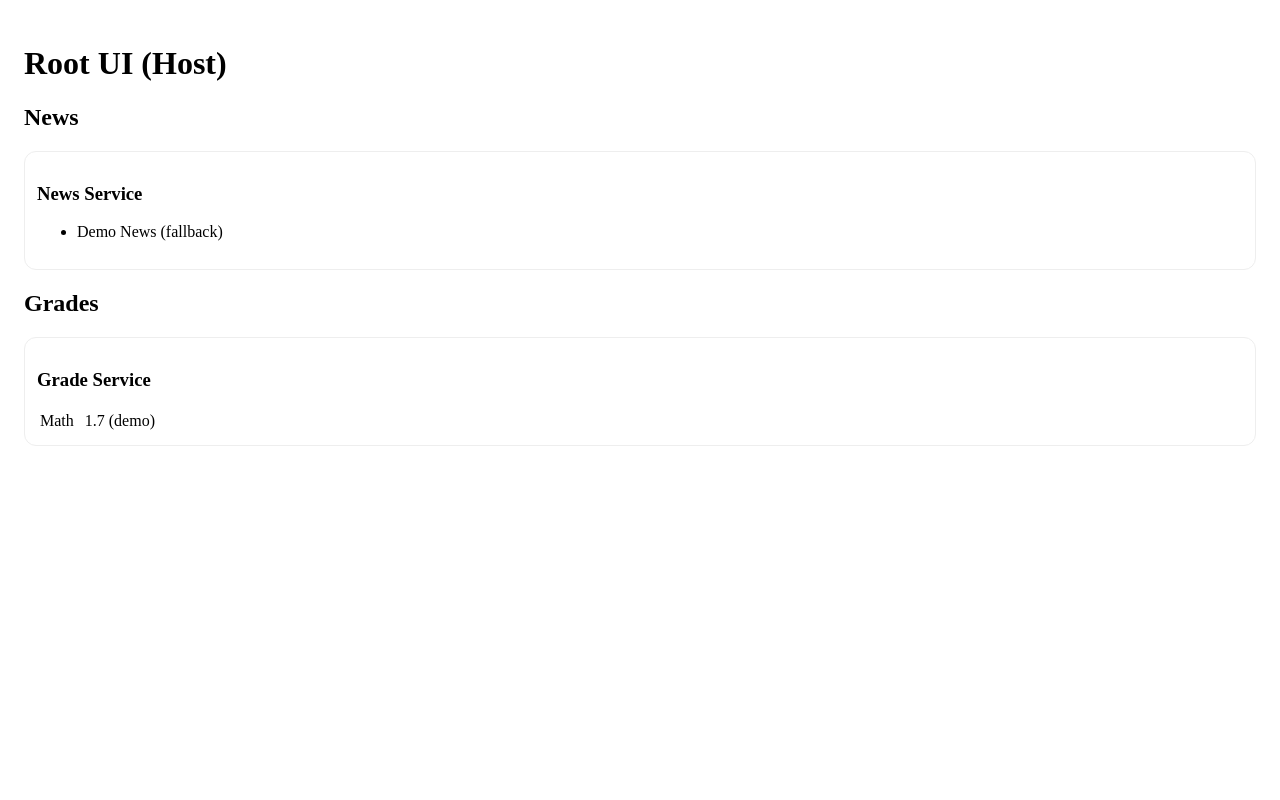
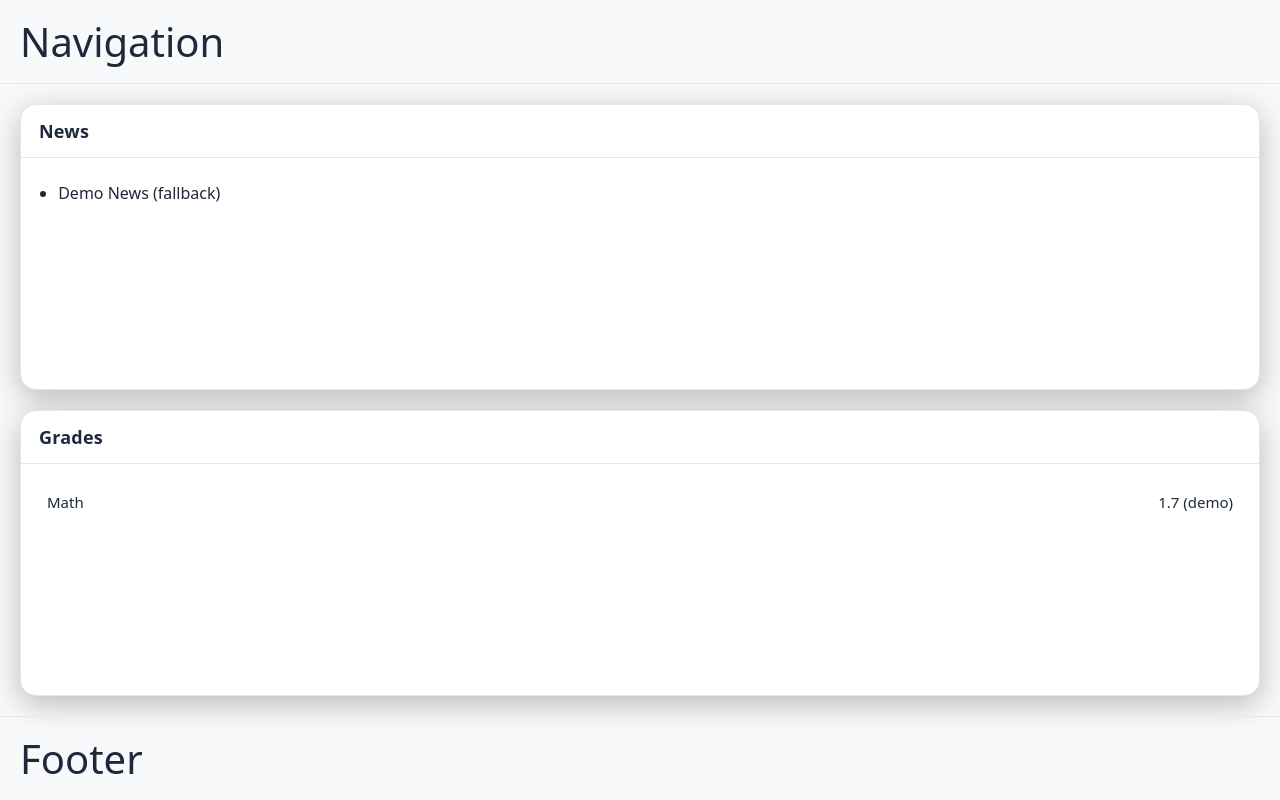
Before and after one commit to mfe-monolith-WAB4/monolith-ui, a React (Vite) app: page / in a window 1280 px wide. Built offline with nearby package versions, Linux system fonts and the light colour scheme; no server answers.

Commit message:
add:singelSpa

```diff
--- a/src/App.tsx
+++ b/src/App.tsx
@@ -1,62 +1,87 @@
-import {useEffect, useState} from 'react';
+import { useEffect, useState } from 'react'
+// wichtig: globales CSS laden (falls noch nicht)
+import './styles.css'
 
-function App() {
-    type NewsItem = { id: number; title: string };
-    const [items, setItems] = useState<NewsItem[]>([]);
+function SectionCard({
+                         title,
+                         loading,
+                         children,
+                     }: {
+    title: string
+    loading: boolean
+    children: React.ReactNode
+}) {
+    return (
+        <div className="card">
+            <div className="card-header">
+                <h2>{title}</h2>
+                {loading && <span className="muted">Loading…</span>}
+            </div>
+            <div className="card-body">
+                {children}
+                {loading && (
+                    <div className="loader" aria-busy="true" aria-live="polite">
+                        <div className="spinner" />
+                    </div>
+                )}
+            </div>
+        </div>
+    )
+}
 
-    type Grade = { course: string; grade: string };
-    const [grades, setGrades] = useState<Grade[]>([]);
+type NewsItem = { id: number; title: string }
+type Grade = { course: string; grade: string }
 
+export default function App() {
+    const [news, setNews] = useState<NewsItem[]>([])
+    const [grades, setGrades] = useState<Grade[]>([])
+    const [loadingNews, setLoadingNews] = useState(true)
+    const [loadingGrades, setLoadingGrades] = useState(true)
 
     useEffect(() => {
-        // Optional: hol dir Daten vom Mock-Backend (Hono) – sonst Demo‑Daten
         fetch('http://localhost:3000/api/news')
-            .then(r => r.ok ? r.json() : [])
-            .then(setItems)
-            .catch(() => setItems([{id: 1, title: 'Demo News (fallback)'}]));
-    }, []);
+            .then((r) => (r.ok ? r.json() : []))
+            .then(setNews)
+            .catch(() => setNews([{ id: 1, title: 'Demo News (fallback)' }]))
+            .finally(() => setLoadingNews(false))
+    }, [])
 
     useEffect(() => {
         fetch('http://localhost:3000/api/grades')
-            .then(r => r.ok ? r.json() : [])
+            .then((r) => (r.ok ? r.json() : []))
             .then(setGrades)
-            .catch(() => setGrades([{course: 'Math', grade: '1.7 (demo)'}]));
-    }, []);
+            .catch(() => setGrades([{ course: 'Math', grade: '1.7 (demo)' }]))
+            .finally(() => setLoadingGrades(false))
+    }, [])
 
     return (
-        <>
-            <div style={{padding: 16}}>
-                <h1>Root UI (Host)</h1>
+        <div className="app-shell">
+            <nav className="navbar">Navigation</nav>
 
-                <section style={{marginTop: 16}}>
-                    <h2>News</h2>
-                    <div style={{padding: 12, border: '1px solid #eee', borderRadius: 12}}>
-                        <h3>News Service</h3>
-                        <ul>
-                            {items.map(n => <li key={n.id}>{n.title}</li>)}
+            <main style={{ padding: 20, display: 'grid', gap: 20 }}>
+                <SectionCard title="News" loading={loadingNews}>
+                    <ul className="clean">
+                        {news.map((n) => (
+                            <li key={n.id}>{n.title}</li>
+                        ))}
                     </ul>
-                    </div>
-                </section>
+                </SectionCard>
 
-                <section style={{marginTop: 16}}>
-                    <h2>Grades</h2>
-                    <div style={{padding: 12, border: '1px solid #eee', borderRadius: 12}}>
-                        <h3>Grade Service</h3>
-                        <table>
+                <SectionCard title="Grades" loading={loadingGrades}>
+                    <table className="table">
                         <tbody>
                         {grades.map((g, i) => (
                             <tr key={i}>
-                                    <td style={{paddingRight: 8}}>{g.course}</td>
-                                    <td>{g.grade}</td>
+                                <td>{g.course}</td>
+                                <td style={{ textAlign: 'right' }}>{g.grade}</td>
                             </tr>
                         ))}
                         </tbody>
                     </table>
+                </SectionCard>
+            </main>
+
+            <footer className="footer">Footer</footer>
         </div>
-                </section>
-            </div>
-        </>
     )
 }
-
-export default App
--- /dev/null
+++ b/src/styles.css
@@ -0,0 +1,77 @@
+:root {
+    --bg: #f7f9fb;         /* sehr helles Grau als Hintergrund */
+    --card: #ffffff;       /* Karten sind weiß */
+    --text: #1e293b;       /* dunkles Grau für Text */
+    --muted: #64748b;      /* dezentes Grau für Untertitel */
+    --brand: #3b82f6;      /* modernes Blau (Akzent) */
+    --border: #e2e8f0;     /* helles Grau für Umrandungen */
+}
+
+
+
+html,body,#root{height:100%}
+body{
+    margin:0; font-family: ui-sans-serif, system-ui, "Segoe UI", Roboto, Arial, sans-serif;
+    background: var(--bg); color: var(--text);
+}
+
+/* Layout */
+.app-shell{
+    display:grid; grid-template-rows: auto 1fr auto; height:100vh;
+}
+.navbar, .footer{
+    padding: 14px 20px;
+    font-size: 40px;
+    background: rgba(255,255,255,0.02);
+    border-bottom: 1px solid var(--border);
+}
+.footer{ border-top: 1px solid var(--border); border-bottom:none }
+
+/* Cards */
+.card{
+    background: var(--card);
+    border: 1px solid var(--border);
+    border-radius: 16px;
+    box-shadow: 0 8px 30px rgba(0,0,0,0.25);
+    overflow: hidden;
+}
+.card-header{
+    padding: 14px 18px;
+    border-bottom: 1px solid var(--border);
+    display:flex; align-items:center; gap:10px;
+}
+.card-header h2{
+    margin:0; font-size: 18px; letter-spacing:.2px;
+}
+.card-body{ position:relative; padding: 18px; min-height: 180px; }
+
+/* Loader overlay */
+.loader{
+    position:absolute; inset:0;
+    display:flex; align-items:center; justify-content:center;
+    background: rgba(0,0,0,0);
+    backdrop-filter: blur(1px);
+}
+.spinner{
+    width: 34px; height: 34px; border-radius: 50%;
+    border: 3px solid rgba(255,255,255,0.25);
+    border-top-color: var(--brand);
+    animation: spin 0.9s linear infinite;
+}
+@keyframes spin{ to { transform: rotate(360deg) } }
+
+/* Tables & lists inside MFEs */
+.table{
+    width:100%; border-collapse: collapse; font-size: 15px;
+}
+.table td{ padding:10px 8px; border-bottom: 1px solid var(--border) }
+.table tr:last-child td{ border-bottom: none }
+ul.clean{ margin:0; padding-left: 1.2rem }
+ul.clean li{ margin: .35rem 0 }
+.muted{ color: var(--muted) }
+
+
+.mfe-news > *, .mfe-grades > * { /* Escaping # for safety in some bundlers */
+    animation: fadeIn .25s ease-out;
+}
+@keyframes fadeIn { from {opacity:0; transform: translateY(4px)} to {opacity:1; transform:none} }
```
Lines whose indentation alone changed are shown as unchanged.
